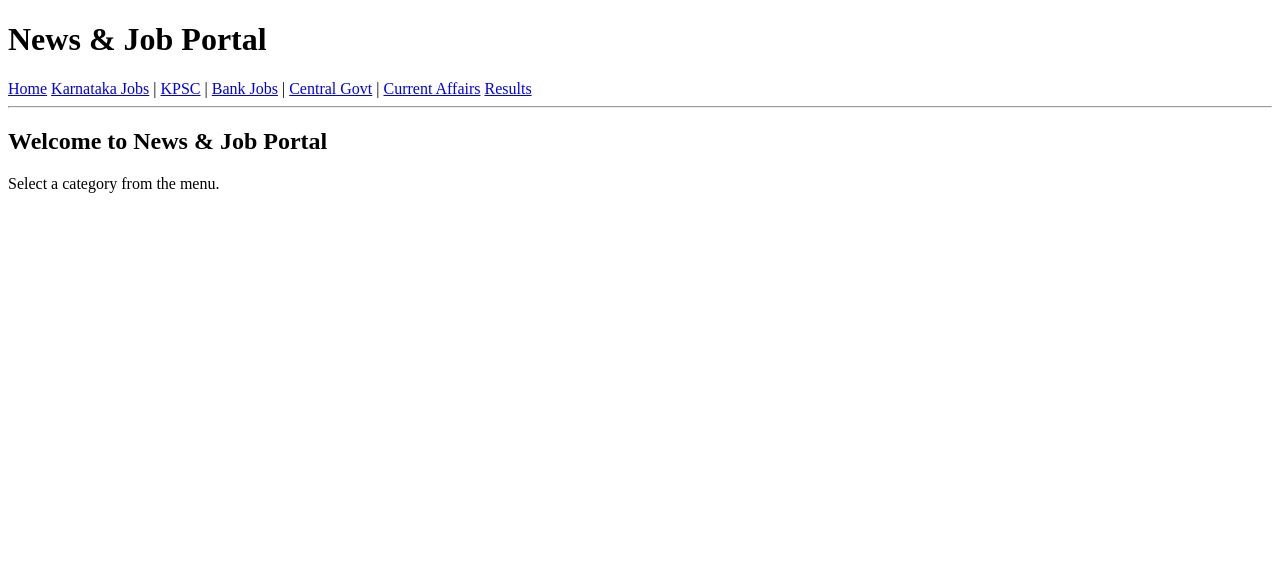
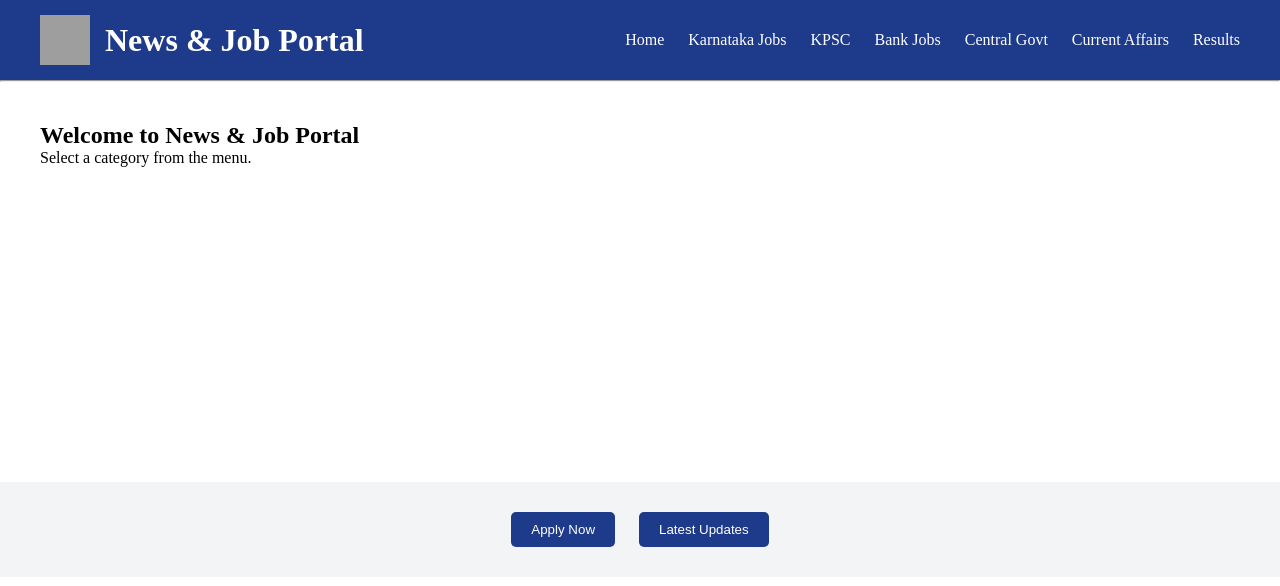
Before and after one commit to Karanperiyapatna/ksc-guide, a Flask app: page / in a window 1280 px wide. Shown: the top 586 px of the page. Run offline with Flask 3, Linux system fonts and the light colour scheme; grey boxes are pictures that could not be loaded.

Commit message:
added base css header style

```diff
--- a/static/style.css
+++ b/static/style.css
@@ -0,0 +1,68 @@
+/* Reset */
+* {
+    margin: 0;
+    padding: 0;
+    box-sizing: border-box;
+}
+
+/* Header Styling */
+.main-header {
+    display: flex;
+    justify-content: space-between;
+    align-items: center;
+    background-color: #1e3a8a;
+    padding: 15px 40px;
+    color: white;
+}
+
+/* Logo + Title */
+.logo-title {
+    display: flex;
+    align-items: center;
+}
+
+.logo {
+    width: 50px;
+    height: 50px;
+    margin-right: 15px;
+}
+
+/* Navigation Menu */
+.nav-menu a {
+    color: white;
+    text-decoration: none;
+    margin-left: 20px;
+    font-weight: 500;
+}
+
+.nav-menu a:hover {
+    text-decoration: underline;
+    color: #facc15;
+}
+
+/* Body Content */
+.content {
+    padding: 40px;
+    min-height: 400px;
+}
+
+/* Button Section */
+.button-section {
+    text-align: center;
+    padding: 20px;
+    background-color: #f3f4f6;
+}
+
+.button-section button {
+    padding: 10px 20px;
+    margin: 10px;
+    border: none;
+    background-color: #1e3a8a;
+    color: white;
+    cursor: pointer;
+    border-radius: 5px;
+}
+
+.button-section button:hover {
+    background-color: #2563eb;
+}
--- a/templates/base.html
+++ b/templates/base.html
@@ -5,17 +5,37 @@
     <link rel="stylesheet" href="{{ url_for('static', filename='style.css') }}">
 </head>
 <body>
+
+    <!-- Header Section -->
+    <header class="main-header">
+        <div class="logo-title">
+            <img src="{{ url_for('static', filename='logo.png') }}" alt="Logo" class="logo">
             <h1>News & Job Portal</h1>
-    <nav>
+        </div>
+
+        <nav class="nav-menu">
             <a href="/">Home</a>
-        <a href="/jobs">Karnataka Jobs</a> |
-        <a href="/KPSC">KPSC</a> |
-        <a href="/bank-jobs">Bank Jobs</a> |
-        <a href="/central-govt">Central Govt</a> |
+            <a href="/jobs">Karnataka Jobs</a>
+            <a href="/KPSC">KPSC</a>
+            <a href="/bank-jobs">Bank Jobs</a>
+            <a href="/central-govt">Central Govt</a>
             <a href="/current-affairs">Current Affairs</a>
             <a href="/results">Results</a>
         </nav>
+    </header>
+
     <hr>
+
+    <!-- Body Section -->
+    <main class="content">
         {% block content %}{% endblock %}
+    </main>
+
+    <!-- Button Section -->
+    <section class="button-section">
+        <button>Apply Now</button>
+        <button>Latest Updates</button>
+    </section>
+
 </body>
 </html>
```
Lines whose indentation alone changed are shown as unchanged.
